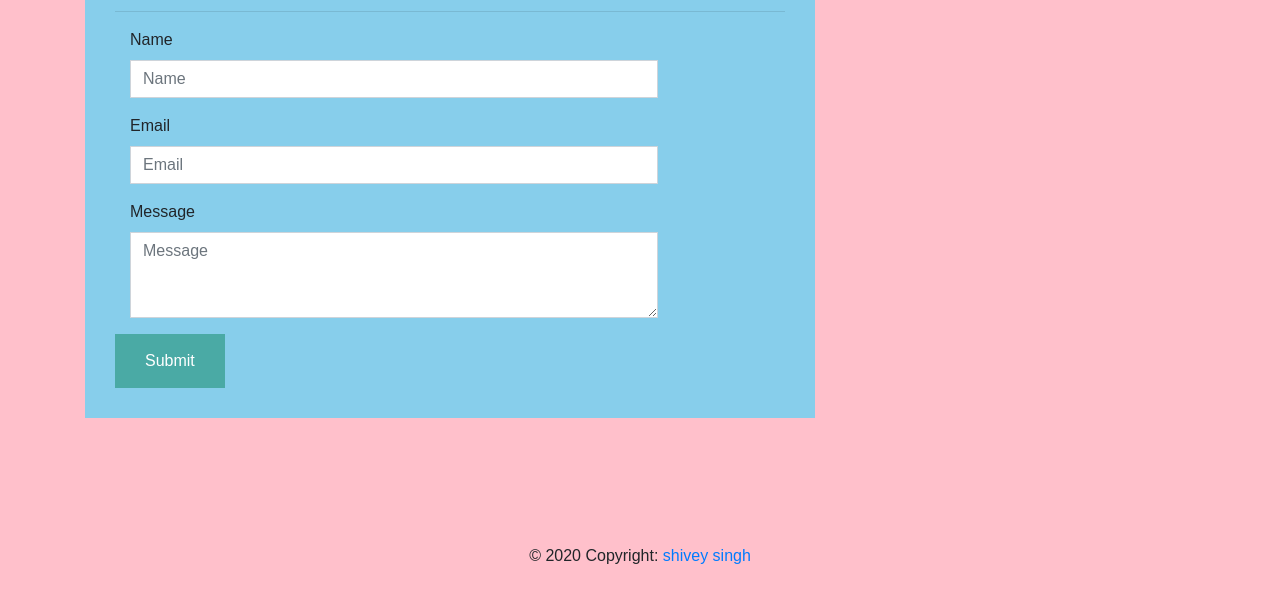
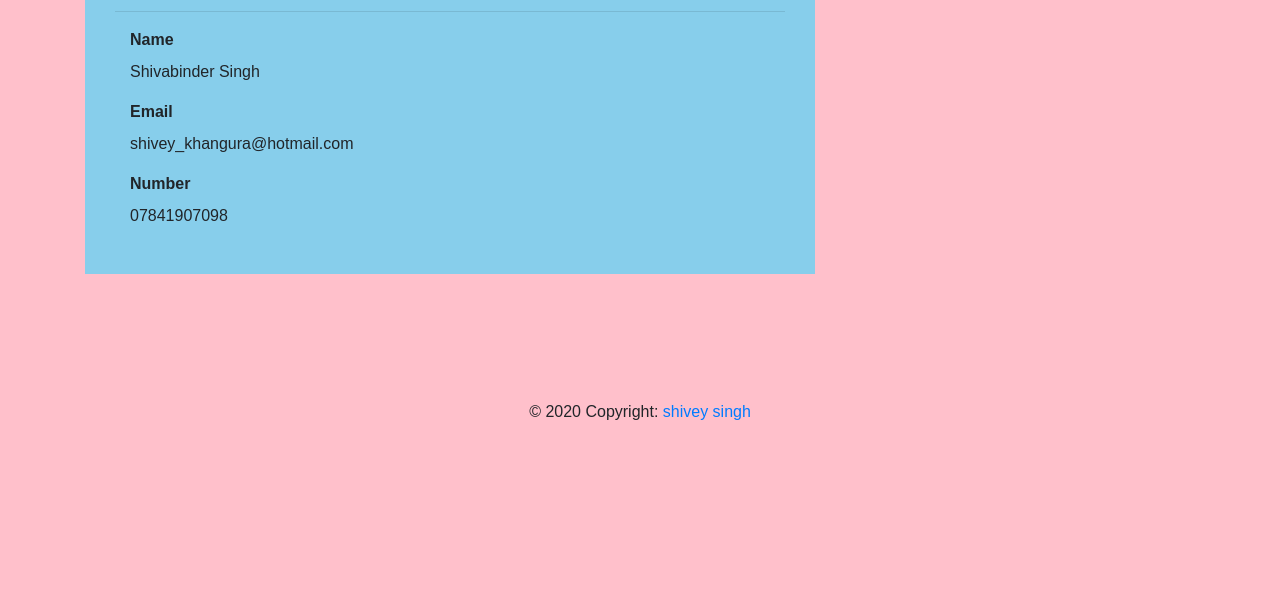
Before and after one commit to genius-pending/MyPortfolio, a plain HTML site: page contact.html in a window 1280 px wide. Shown: the part 225-825 px from the top of the page. After the commit the page ends 800 px from the top, so only its background shows below. Drawn offline with nearby package versions, Linux system fonts and the light colour scheme.

Commit message:
made updates for the portfolio & CV

```diff
--- a/contact.html
+++ b/contact.html
@@ -58,26 +58,23 @@
           <h1 class="block-header">Contact</h1>
           <hr />
           <div class="form-group">
-            <label for="name" class="col-sm-2 control-label">Name</label>
+            <label for="Name" class="col-sm-2 control-label"><b>Name</b></label>
             <div class="col-sm-10">
-              <input type="text" class="form-control" id="name" placeholder="Name">
+              <p> Shivabinder Singh</p>
             </div>
           </div>
           <div class="form-group">
-            <label for="email" class="col-sm-2 control-label">Email</label>
+            <label for="Email" class="col-sm-2 control-label"><b>Email</b></label>
             <div class="col-sm-10">
-              <input type="email" class="form-control" id="email" placeholder="Email">
+              <p> shivey_khangura@hotmail.com</p>
             </div>
           </div>
           <div class="form-group">
-            <label class="col-sm-2 control-label" for="msg">Message</label>
+            <label for="Number" class="col-sm-2 control-label"><b>Number</b></label>
             <div class="col-sm-10">
-              <textarea id="msg" class="form-control" rows="3" placeholder="Message"></textarea>
+              <p> 07841907098</p>
             </div>
           </div>
-          <button class="submit-btn">Submit</button>
-        </form>
-      </div>
     </section>
   </main>
 
```
Also changed, not shown: index.html (+2 -2 lines), shivey singh cv.htm (+1 -1 lines), 1 other file.
